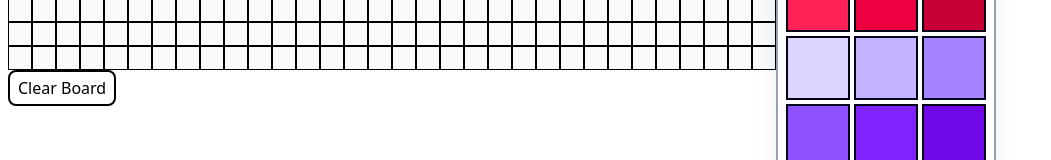
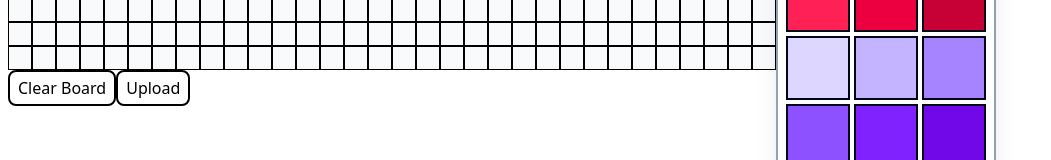
Before and after one commit to JuanRamirez2000/pixelDisplay, a React (Vite) app in the folder client/: page / in a window 1280 px wide. Shown: the part 730-890 px from the top of the page, without its empty margins (0-1051 px from the left). Built offline with nearby package versions, Linux system fonts and the light colour scheme.

Commit message:
feature: added a tailwindColor to hex converter

```diff
--- a/client/package.json
+++ b/client/package.json
@@ -14,6 +14,7 @@
     "@tanstack/react-query": "^5.66.0",
     "@tanstack/react-query-devtools": "^5.66.0",
     "@tanstack/react-router": "^1.99.0",
+    "colorjs.io": "^0.5.2",
     "path": "^0.12.7",
     "react": "^18.3.1",
     "react-dom": "^18.3.1",
--- a/client/src/components/drawingBoard/ColorPicker.tsx
+++ b/client/src/components/drawingBoard/ColorPicker.tsx
@@ -10,7 +10,9 @@ export default function ColorPicker({
       <ul className="grid grid-flow-row grid-cols-3 gap-1 p-2 border-2 shadow-xl border-slate-400 grid-rows-12 h-fit w-fit">
         {COLOR_PALETTE.map((color) => {
           return (
-            <li className={`${color} flex items-center justify-center duration-150 border-2 cursor-pointer size-16 border-slate-950 hover:scale-105`}
+            <li
+            className={`${color} flex items-center justify-center duration-150 border-2 cursor-pointer size-16 border-slate-950 hover:scale-105`}
+            key={color}
             onClick={()=>setSelectedColor(color)}>
               <span
                 className="p-2 "
--- a/client/src/components/drawingBoard/Grid.tsx
+++ b/client/src/components/drawingBoard/Grid.tsx
@@ -1,4 +1,5 @@
 import { BASE_COLOR } from "@/utils/colors";
+import convertTailwindToHex from "@/utils/convertTailwindToHex";
 import { useState } from "react";
 
 const ROWS = 32;
@@ -43,8 +44,12 @@ export default function Grid({
     setGrid(clear);
   };
 
+  const uploadBoard = () => {
+    convertTailwindToHex(grid);
+  };
+
   return (
-    <div>
+    <section>
       {debug && (
         <span>
           x: {hoveredCell[0]} y: {hoveredCell[1]}
@@ -74,7 +79,13 @@ export default function Grid({
         >
           Clear Board
         </button>
+        <button
+          className="px-2 py-1 rounded-lg border-2 hover:bg-sky-200 cursor-pointer"
+          onClick={() => uploadBoard()}
+        >
+          Upload
+        </button>
       </div>
-    </div>
+    </section>
   );
 }
--- /dev/null
+++ b/client/src/utils/convertTailwindToHex.ts
@@ -0,0 +1,18 @@
+import Color from "colorjs.io";
+
+export default function convertTailwindToHex(grid: string[][]) {
+  const styles = getComputedStyle(document.documentElement);
+  const gridHex = grid.map((row) =>
+    row.map((tailwindColor) => {
+      const oklch = styles.getPropertyValue(
+        tailwindColor.replace("bg", "--color")
+      );
+      const hex = new Color(oklch)
+        .toGamut({ space: "srgb" })
+        .to("srgb")
+        .toString({ format: "hex" });
+      return hex;
+    })
+  );
+  return gridHex;
+}
```
Also changed, not shown: 1 other file (tests, documents, lock files or other folders).
